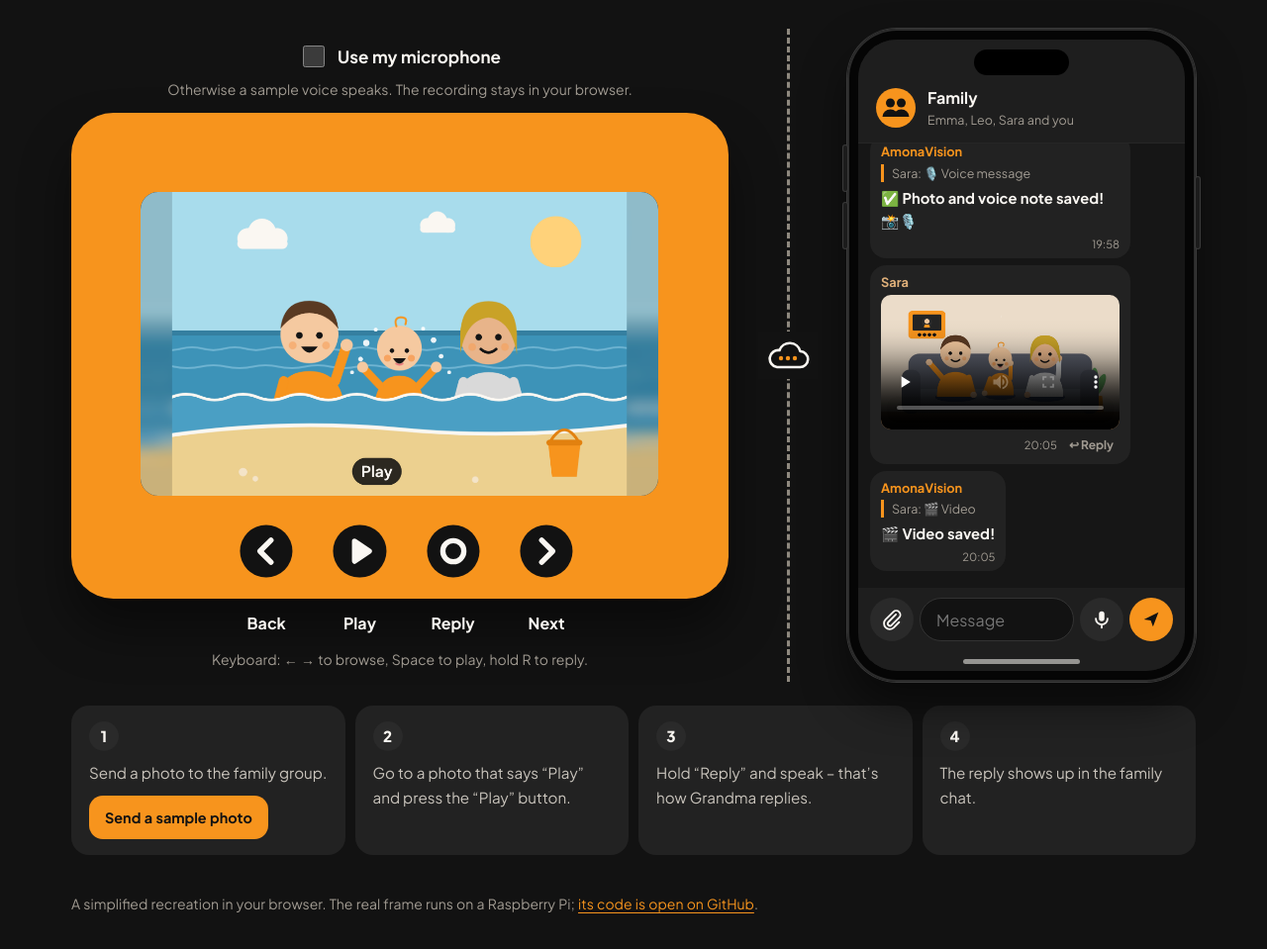
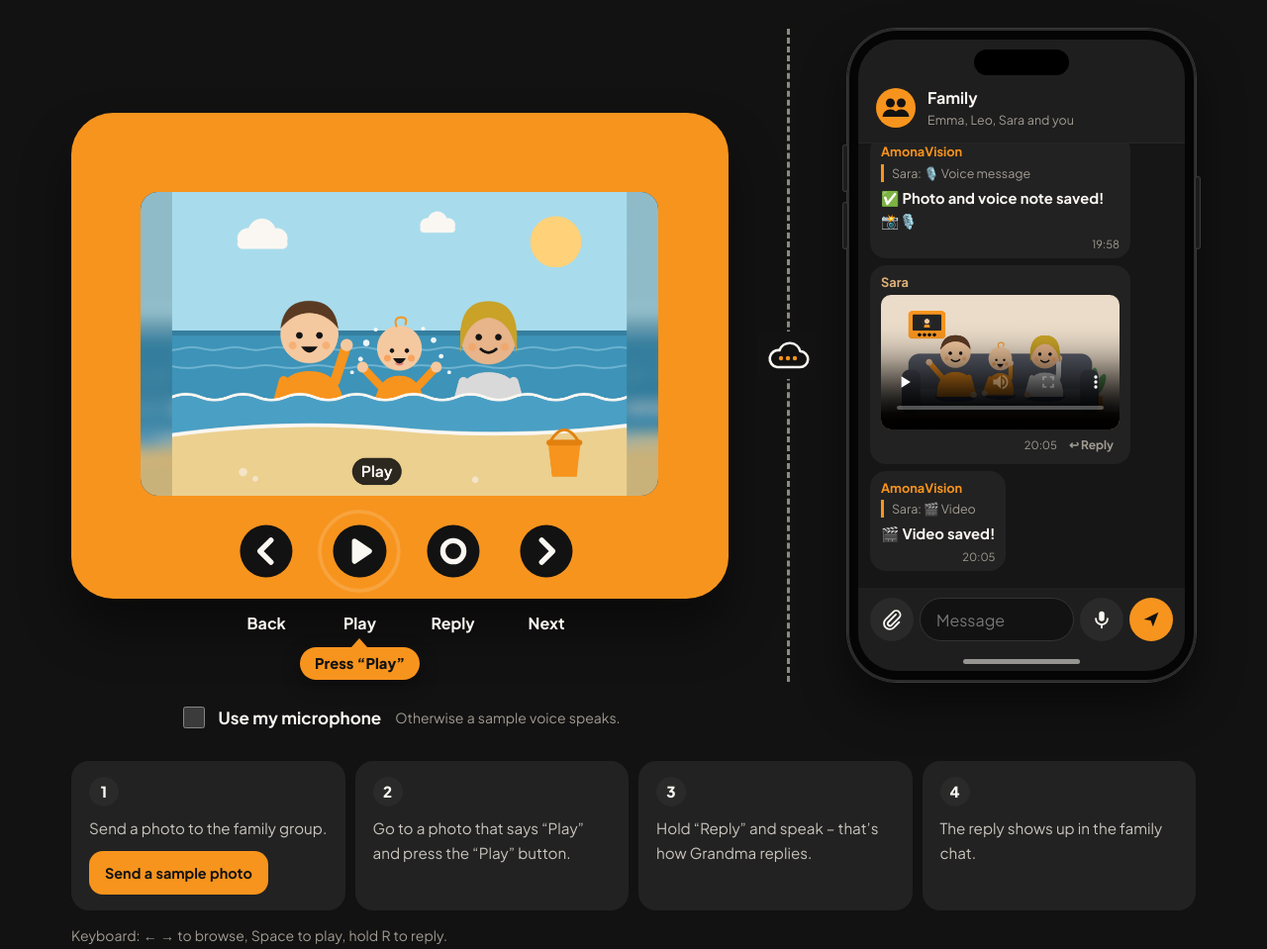
Before and after one commit to jonalus-hub/amonavision-web, a plain HTML site: page index.html in a window 1280 px wide. Shown: the part 2701-3660 px from the top of the page at 99% size. Drawn offline with Linux system fonts and the light colour scheme; grey boxes are pictures that could not be loaded.

Commit message:
Demo: guidance on the frame's buttons; microphone switch below the frame
- The key to try next pulses, and an orange bubble under the frame points at
  it and says what to do: press Play (or Next until Play shows up), hold
  Reply and speak, let go to send, browse with Back and Next. It disappears
  once the visitor has tried them all. Keys also grow a little on hover.
- The microphone switch moves below the frame, under the bubble, with a
  shorter hint. On wide screens the steps row sits a little lower to make
  room, and the frame and the phone stay on one centre line.
- The keyboard hint moves under the steps.

Co-Authored-By: Claude Opus 5.5 <noreply@anthropic.com>

```diff
--- a/css/site.css
+++ b/css/site.css
@@ -130,8 +130,7 @@ h3 { font-size: 1.25rem; }
 .step.done .step-done { display: inline; }
 .step .button { align-self: flex-start; }
 
-.mic { display: flex; flex-wrap: wrap; align-items: center; justify-content: center; gap: 0 16px; margin-bottom: 12px; text-align: center; }
-.mic .small { flex-basis: 100%; }
+.mic { display: flex; flex-wrap: wrap; align-items: center; justify-content: center; gap: 0 14px; margin-top: 10px; text-align: center; }
 .switch { display: inline-flex; align-items: center; gap: 10px; font-weight: 700; cursor: pointer; min-height: 44px; }
 .switch input { width: 22px; height: 22px; accent-color: var(--accent); }
 
@@ -146,17 +145,17 @@ h3 { font-size: 1.25rem; }
 .net { grid-area: net; }
 .handset { grid-area: chat; }
 @media (min-width: 1000px) {
-  .demo-grid { grid-template-columns: minmax(0, 1fr) 96px 352px; column-gap: 12px; grid-template-areas: "frame net chat" "guide guide guide"; }
+  .demo-grid { grid-template-columns: minmax(0, 1fr) 96px 352px; column-gap: 12px; row-gap: 80px; grid-template-areas: "frame net chat" "guide guide guide"; }
   /* The frame and the phone share a centre line. The key labels and the keyboard hint hang below
      the frame, out of the flow, so it is the frame itself that is centred, in the room the taller phone leaves. */
   .frame-col { align-self: center; position: relative; }
   .handset { align-self: center; }
   .frame-col .key-labels { position: absolute; top: calc(100% + 12px); left: 0; margin: 0; }
-  .frame-col .keys-hint { position: absolute; top: calc(100% + 50px); left: 0; right: 0; margin: 0; }
-  .frame-col .mic { position: absolute; bottom: calc(100% + 12px); left: 0; right: 0; margin: 0; }   /* the microphone switch sits right above the frame */
+  .frame-col .coach { position: absolute; top: calc(100% + 40px); left: 0; right: 0; margin: 0; }
+  .frame-col .mic { position: absolute; top: calc(100% + 98px); left: 0; right: 0; margin: 0; }   /* the microphone switch, under the guidance bubble */
 }
 .frame-col { display: flex; flex-direction: column; align-items: center; }
-.keys-hint { margin: 14px 0 0; text-align: center; }
+.keys-hint { margin: 0; }
 @media (hover: none) and (pointer: coarse) { .keys-hint { display: none; } }   /* touch screens have no keyboard */
 .demo-note { margin-top: 24px; }
 
@@ -189,6 +188,19 @@ h3 { font-size: 1.25rem; }
 .key-labels span:nth-child(3) { left: 58.08%; }
 .key-labels span:nth-child(4) { left: 72.31%; }
 .key-leads { display: none; }
+/* Guidance: the key to press next pulses, and an orange bubble under the frame points at it. */
+.key.attn::before { content: ""; position: absolute; inset: -7px; border-radius: 50%; border: 3px solid var(--cream); pointer-events: none;
+  animation: key-attn 1.5s ease-out infinite; }
+@keyframes key-attn { 0% { transform: scale(0.9); opacity: 0.95; } 70% { opacity: 0; } 100% { transform: scale(1.45); opacity: 0; } }
+@media (prefers-reduced-motion: reduce) { .key.attn::before { animation: none; } }
+.key:hover { transform: translate(-50%, -50%) scale(1.06); }
+.key.pressed:hover { transform: translate(-50%, -50%) scale(0.9); }
+.coach { position: relative; width: 100%; margin-top: 10px; }
+.coach[hidden] { display: none; }
+.coach-bubble { position: relative; display: inline-block; max-width: 100%; margin: 9px 0 0; padding: 7px 15px; border-radius: 18px;
+  background: var(--accent); color: var(--bg); font-weight: 800; font-size: 0.92rem; line-height: 1.3; box-shadow: 0 6px 18px rgba(0, 0, 0, 0.35); }
+.coach-bubble::before { content: ""; position: absolute; top: -9px; left: var(--tip-x, 50%); margin-left: -8px;
+  border-left: 8px solid transparent; border-right: 8px solid transparent; border-bottom: 9px solid var(--accent); }
 /* Narrow screens: the buttons sit too close for their names (German ones above all), so the
    names spread across the width with a lead line to their button, as in the illustrations. */
 @media (max-width: 640px) {
--- a/index.html
+++ b/index.html
@@ -175,10 +175,6 @@
 
       <div class="demo-grid" id="demo">
         <div class="frame-col">
-          <div class="mic">
-            <label class="switch"><input type="checkbox" id="micToggle"> <span data-i18n="demo.mic">Mein Mikrofon verwenden</span></label>
-            <span class="small" id="micHint" data-i18n="demo.micHint">Sonst spricht eine Beispielstimme. Die Aufnahme bleibt in Ihrem Browser.</span>
-          </div>
           <div class="frame" id="frame" tabindex="0" role="group" aria-label="AmonaVision-Rahmen (Demo)" data-i18n-attr="aria-label:demo.frameLabel">
             <div class="cutout"><canvas id="screen" width="1024" height="600" role="img" aria-label="Bildschirm des Rahmens" data-i18n-attr="aria-label:demo.screenLabel"></canvas></div>
             <button type="button" class="key key-left" data-key="left" aria-label="Zurück" data-i18n-attr="aria-label:key.back;title:key.back" title="Zurück">
@@ -194,8 +190,14 @@
             <span data-i18n="btn.back">Zurück</span><span data-i18n="btn.play">Abspielen</span><span data-i18n="btn.reply">Antworten</span><span data-i18n="btn.next">Weiter</span>
             <svg class="key-leads" viewBox="0 0 100 20" preserveAspectRatio="none"><g fill="none" stroke="#a19b92" stroke-width="1.5" vector-effect="non-scaling-stroke"><polyline points="29.70,0 29.70,6 12.5,18" vector-effect="non-scaling-stroke"/><polyline points="43.90,0 43.90,6 37.5,18" vector-effect="non-scaling-stroke"/><polyline points="58.08,0 58.08,6 62.5,18" vector-effect="non-scaling-stroke"/><polyline points="72.31,0 72.31,6 87.5,18" vector-effect="non-scaling-stroke"/></g></svg>
           </div>
+          <div class="coach" id="coach" hidden>
+            <p class="coach-bubble"><span id="coachText"></span></p>
+          </div>
+          <div class="mic">
+            <label class="switch"><input type="checkbox" id="micToggle"> <span data-i18n="demo.mic">Mein Mikrofon verwenden</span></label>
+            <span class="small" id="micHint" data-i18n="demo.micHint">Sonst spricht eine Beispielstimme.</span>
+          </div>
           <p class="sr-only" id="frameLive" aria-live="polite"></p>
-          <p class="small keys-hint" data-i18n="demo.keys">Tastatur: ← → blättern, Leertaste abspielen, R gedrückt halten zum Antworten.</p>
         </div>
 
         <div class="net" id="net" role="img" aria-label="Rahmen und Familie sind über das Internet verbunden" data-i18n-attr="aria-label:demo.netLabel">
@@ -257,6 +259,7 @@
             <p><span data-i18n="step4">Die Antwort erscheint im Familienchat.</span> <span class="step-done" data-i18n="step.done">erledigt</span></p>
           </li>
         </ol>
+        <p class="small keys-hint" data-i18n="demo.keys">Tastatur: ← → blättern, Leertaste abspielen, R gedrückt halten zum Antworten.</p>
 
         </div>
       </div>
--- a/js/demo.js
+++ b/js/demo.js
@@ -222,9 +222,38 @@
   let raf = 0;
   const animating = () => state === 'RECORDING' || (state === 'PLAYING' && sessions[cur]?.kind === 'video') || now() < badgeUntil;
   function frameLoop() { raf = 0; draw(); if (animating()) raf = requestAnimationFrame(frameLoop); }
-  function redraw() { if (!raf) raf = requestAnimationFrame(frameLoop); }
+  function redraw() { if (!raf) raf = requestAnimationFrame(frameLoop); coach(); }
 
   function announce(text) { liveEl.textContent = text; }
+
+  // Guidance on the frame: the key to try next pulses, and a bubble under the frame points at it.
+  const coachEl = $('#coach');
+  const coachBubble = coachEl && coachEl.querySelector('.coach-bubble');
+  const coachText = $('#coachText');
+  const KEY_X = { left: 29.70, play: 43.90, rec: 58.08, right: 72.31 };     // the buttons, % of the frame width
+  const LABEL_X_NARROW = { left: 12.5, play: 37.5, rec: 62.5, right: 87.5 }; // their spread-out names on phones
+  let played = false, replied = false, browsed = false;
+  function coach() {
+    if (!coachEl) return;
+    const s = sessions[cur];
+    let target = null, key = null;
+    if (state === 'RECORDING') { target = 'rec'; key = 'coach.release'; }
+    else if (!s) { /* still loading */ }
+    else if (!played) { if (hasMedia(s)) { target = 'play'; key = 'coach.play'; } else { target = 'right'; key = 'coach.findPlay'; } }
+    else if (!replied) { target = 'rec'; key = 'coach.reply'; }
+    else if (!browsed) { target = 'right'; key = 'coach.browse'; }
+    frameEl.querySelectorAll('.key').forEach(el => el.classList.toggle('attn', el.dataset.key === target));
+    coachEl.hidden = !key;
+    if (!key) return;
+    coachText.textContent = t(key);
+    const narrow = matchMedia('(max-width: 640px)').matches;
+    const width = coachEl.clientWidth, bw = coachBubble.offsetWidth;
+    const tip = (narrow ? LABEL_X_NARROW : KEY_X)[target] / 100 * width;
+    const left = Math.max(0, Math.min(tip - bw / 2, width - bw));
+    coachBubble.style.marginLeft = `${left}px`;
+    coachBubble.style.setProperty('--tip-x', `${Math.max(14, Math.min(tip - left, bw - 14))}px`);
+  }
+  window.addEventListener('resize', coach);
 
   // A message crossing the internet between the phone and the frame, as an orange dot.
   const netEl = $('#net');
@@ -270,6 +299,7 @@
     const s = sessions[cur];
     state = 'PLAYING';
     currentPlayed = true;
+    played = true;
     markStep(2);
     announce(t('live.playing'));
     if (s.kind === 'video') {
@@ -338,6 +368,8 @@
 
   function frameReply(s, voice) {
     packet('to-chat');
+    replied = true;
+    coach();
     markStep(3);
     setTimeout(() => {
       addMsg({ fromFrame: true, kind: 'voice', voice, replyTo: s.voiceMsgId || s.msgId, time: clock() });
@@ -357,6 +389,7 @@
       return;
     }
     if (state === 'RECORDING' || state === 'IDLE') return;
+    if ((k === 'left' || k === 'right') && replied) browsed = true;
     if (k === 'left') show(cur - 1);
     else if (k === 'right') show(cur + 1);
     else if (k === 'play') {
--- a/js/i18n.js
+++ b/js/i18n.js
@@ -62,7 +62,7 @@
       'step4': 'Die Antwort erscheint im Familienchat.',
       'step.done': 'erledigt',
       'demo.mic': 'Mein Mikrofon verwenden',
-      'demo.micHint': 'Sonst spricht eine Beispielstimme. Die Aufnahme bleibt in Ihrem Browser.',
+      'demo.micHint': 'Sonst spricht eine Beispielstimme.',
       'demo.micDenied': 'Kein Zugriff auf das Mikrofon. Die Demo nutzt die Beispielstimme.',
       'demo.micUnavailable': 'Dieser Browser kann hier nicht aufnehmen. Die Demo nutzt die Beispielstimme.',
       'demo.keys': 'Tastatur: ← → blättern, Leertaste abspielen, R gedrückt halten zum Antworten.',
@@ -70,6 +70,11 @@
       'demo.frameLabel': 'AmonaVision-Rahmen (Demo)',
       'demo.screenLabel': 'Bildschirm des Rahmens',
 
+      'coach.play': 'Drücken Sie „Abspielen“',
+      'coach.findPlay': '„Weiter“ drücken, bis „Abspielen“ erscheint',
+      'coach.reply': '„Antworten“ gedrückt halten und sprechen',
+      'coach.release': 'Loslassen, um zu senden',
+      'coach.browse': 'Mit „Zurück“ und „Weiter“ blättern',
       'frame.play': 'Abspielen',
       'frame.reply': 'Antworten',
       'frame.waiting': 'AmonaVision – wartet auf Erinnerungen …',
@@ -208,7 +213,7 @@
       'step4': 'The reply shows up in the family chat.',
       'step.done': 'done',
       'demo.mic': 'Use my microphone',
-      'demo.micHint': 'Otherwise a sample voice speaks. The recording stays in your browser.',
+      'demo.micHint': 'Otherwise a sample voice speaks.',
       'demo.micDenied': 'No access to the microphone. The demo uses the sample voice.',
       'demo.micUnavailable': 'This browser can’t record here. The demo uses the sample voice.',
       'demo.keys': 'Keyboard: ← → to browse, Space to play, hold R to reply.',
@@ -216,6 +221,11 @@
       'demo.frameLabel': 'AmonaVision frame (demo)',
       'demo.screenLabel': 'The frame’s screen',
 
+      'coach.play': 'Press “Play”',
+      'coach.findPlay': 'Press “Next” until “Play” shows up',
+      'coach.reply': 'Hold “Reply” and speak',
+      'coach.release': 'Let go to send',
+      'coach.browse': 'Browse with “Back” and “Next”',
       'frame.play': 'Play',
       'frame.reply': 'Reply',
       'frame.waiting': 'AmonaVision – waiting for memories …',
```
